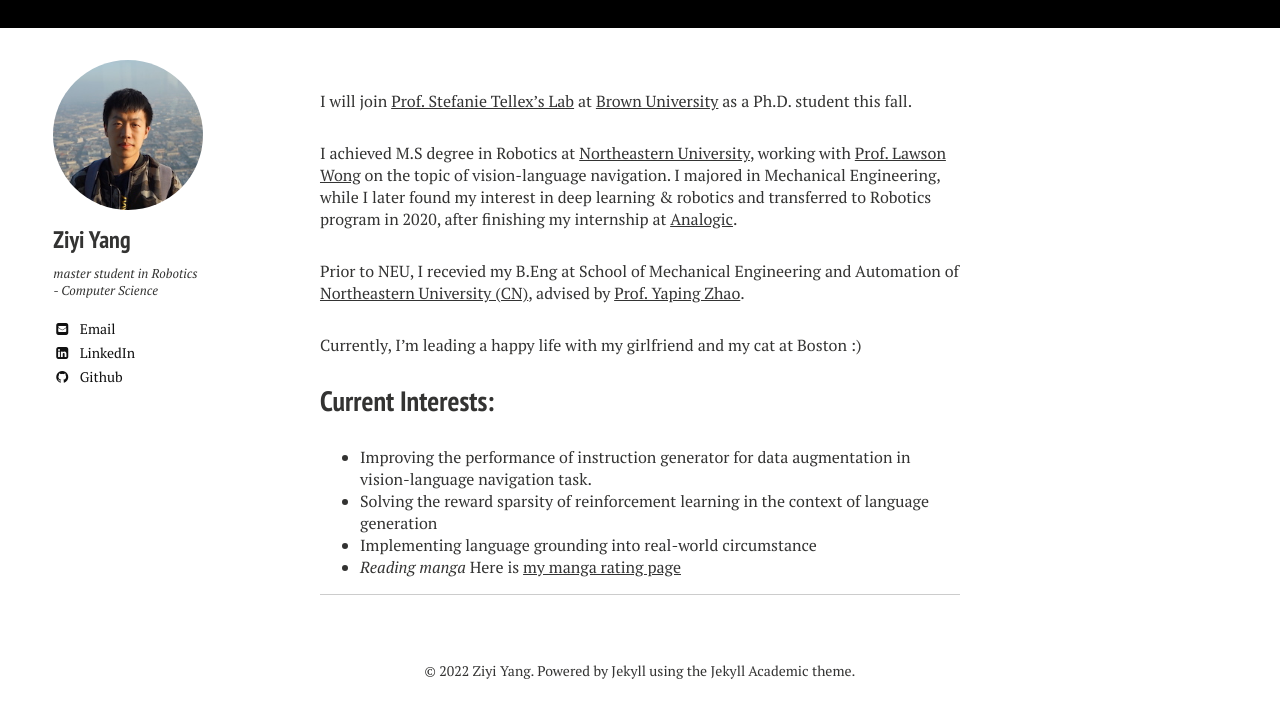
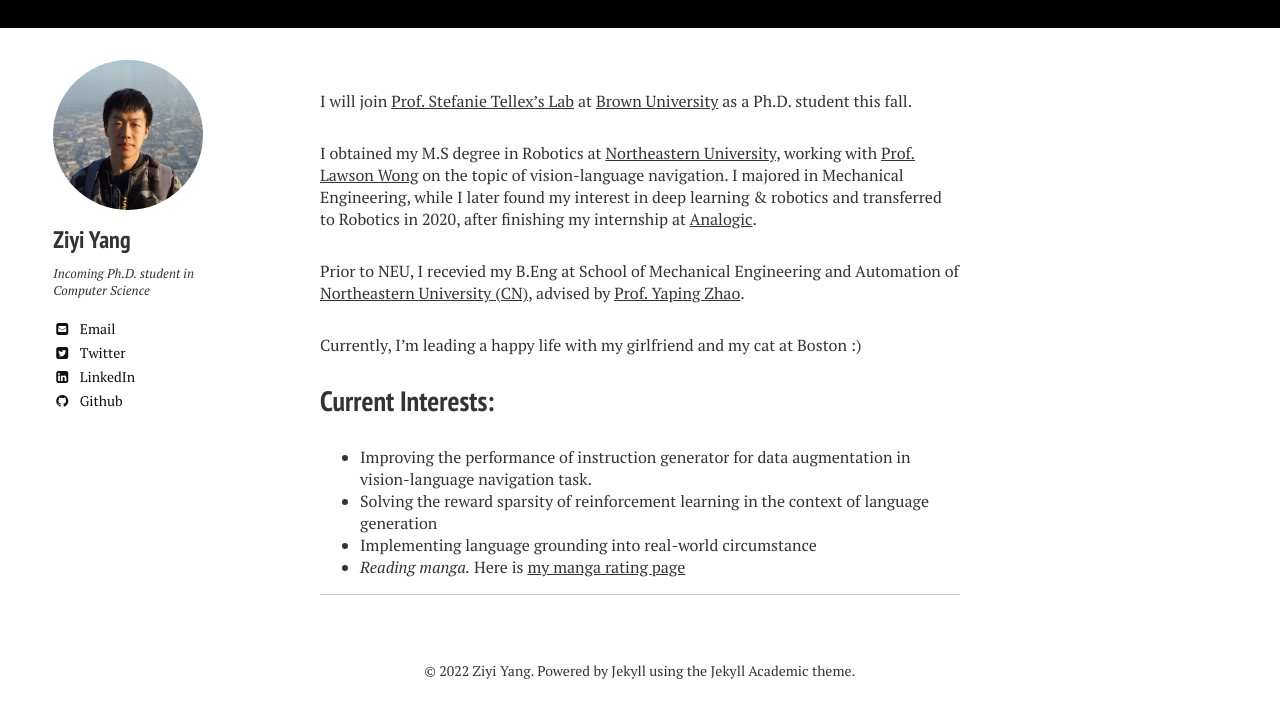
Before and after one commit to YzyLmc/YzyLmc.github.io, a Jekyll site: the page built from docs/index.md, in a window 1280 px wide, cut to the strip 104-822 px from the top of the page. Built offline with Jekyll 4.4.1, drawn with Linux system fonts in a browser that asks for light colours; nearby versions of some CDN libraries.

Commit message:
update 4/16

```diff
--- a/docs/_config.yml
+++ b/docs/_config.yml
@@ -8,10 +8,10 @@
 owner:
   name: Ziyi Yang
   avatar: bio-photo.jpg
-  bio: "master student in Robotics - Computer Science"
+  bio: "Incoming Ph.D. student in Computer Science"
   email: yang.ziyi2@northeastern.edu #emailaddress
   # Do not include the @ symbol in your Twitter username
-  twitter: #username
+  twitter: ZiyiYang96 #username
   linkedin: ziyi-yang-mechanical #username
   github: YzyLmc #username
   orcid: # ID Number (ex. 0000-0000-0000-0000)
--- a/docs/index.md
+++ b/docs/index.md
@@ -6,7 +6,7 @@
 ---
 I will join [Prof. Stefanie Tellex's Lab](https://h2r.cs.brown.edu/people/) at [Brown University](https://www.brown.edu/) as a Ph.D. student this fall.
 
-I achieved M.S degree in Robotics at [Northeastern University](https://www.northeastern.edu/), working with [Prof. Lawson Wong](https://www.khoury.northeastern.edu/people/lawson-wong/) on the topic of vision-language navigation. I majored in Mechanical Engineering, while I later found my interest in deep learning & robotics and transferred to Robotics program in 2020, after finishing my internship at [Analogic](https://www.analogic.com/).
+I obtained my M.S degree in Robotics at [Northeastern University](https://www.northeastern.edu/), working with [Prof. Lawson Wong](https://www.khoury.northeastern.edu/people/lawson-wong/) on the topic of vision-language navigation. I majored in Mechanical Engineering, while I later found my interest in deep learning & robotics and transferred to Robotics in 2020, after finishing my internship at [Analogic](https://www.analogic.com/).
 
 Prior to NEU, I recevied my B.Eng at School of Mechanical Engineering and Automation of [Northeastern University (CN)](http://english.neu.edu.cn/), advised by [Prof. Yaping Zhao](http://www.me.neu.edu.cn/2015/1105/c3344a55926/pagem.htm).
 
@@ -16,4 +16,4 @@
 - Improving the performance of instruction generator for data augmentation in vision-language navigation task.
 - Solving the reward sparsity of reinforcement learning in the context of language generation
 - Implementing language grounding into real-world circumstance
-- *Reading manga* Here is [my manga rating page](https://butternut-bagpipe-9e8.notion.site/Manga-ff90216138c54dadbd48a88221c330c1)
+- *Reading manga.* Here is [my manga rating page](https://butternut-bagpipe-9e8.notion.site/Manga-ff90216138c54dadbd48a88221c330c1)
```
